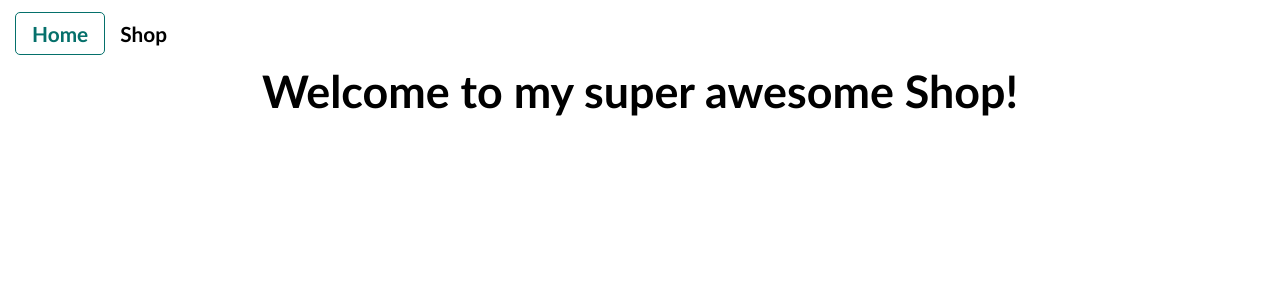
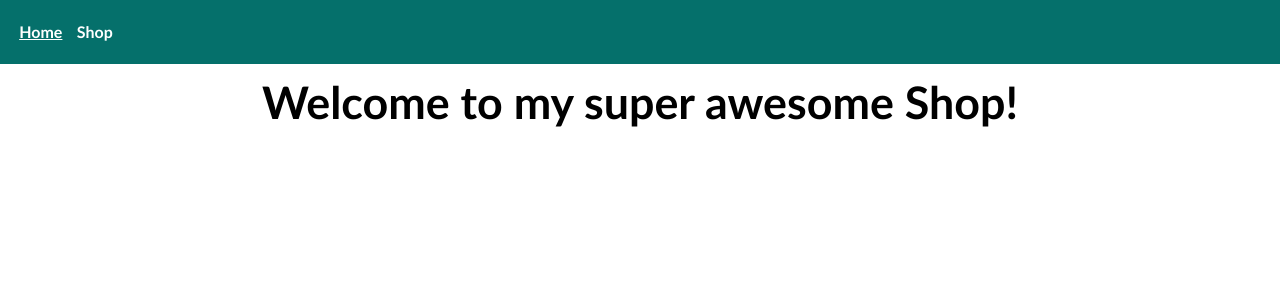
Before and after one commit to norkitorki/odin-project-shopping-cart, a React (Vite) app: page / in a window 1280 px wide. Shown: the top 300 px of the page. Built offline with nearby package versions, Linux system fonts and the light colour scheme.

Commit message:
Simplify navigation styling

```diff
--- a/src/components/Navigation/Navigation.module.css
+++ b/src/components/Navigation/Navigation.module.css
@@ -1,27 +1,22 @@
 .navigation {
   font-family: Calibri, sans-serif;
+  background: var(--link-accent-color);
   padding: 1.5rem 1rem;
+  margin-bottom: 1rem;
 }
 
 .navigation > a {
-  color: #000000;
+  color: #ffffff;
   font-weight: bold;
-  font-size: 1.3rem;
-  padding: 0.5rem 1rem;
+  padding: 0.2rem;
+  margin-right: 0.5rem;
   border-radius: 4px;
   text-decoration: none;
-  transition: all 1s ease;
-}
-
-.navigation > a:hover,
-.navigation > a:focus {
-  color: #089c95;
+  transition: all 0.5s ease;
 }
 
 .navigation > .activeLink {
-  outline: 1px solid #05706b;
-  color: #05706b;
-  transform: scale(1.05);
+  text-decoration: underline;
 }
 
 @media screen and (max-width: 720px) {
@@ -33,6 +28,7 @@
   }
 
   .navigation > a {
+    font-size: 1.4rem;
     padding: 0.5rem 3rem;
   }
 }
```
